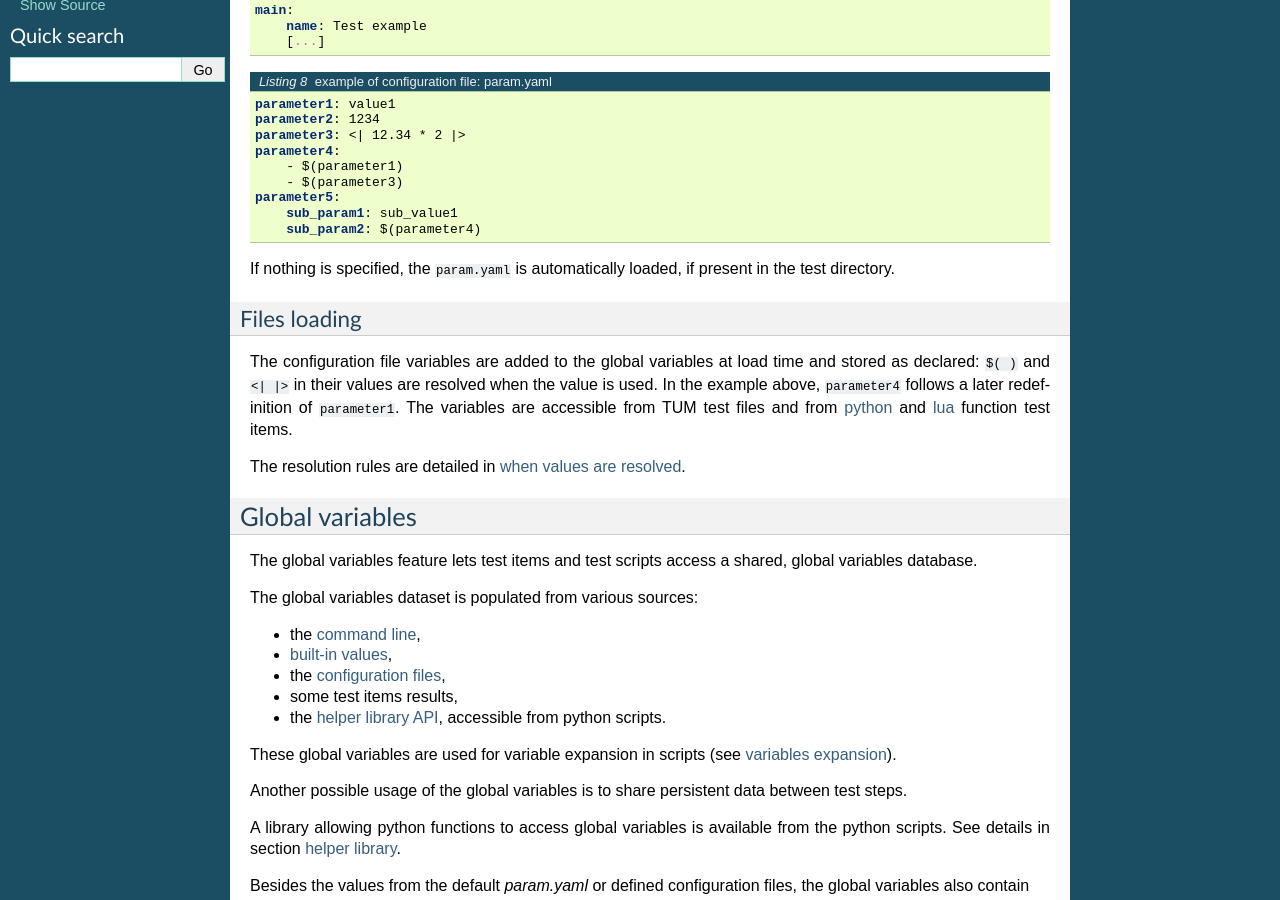
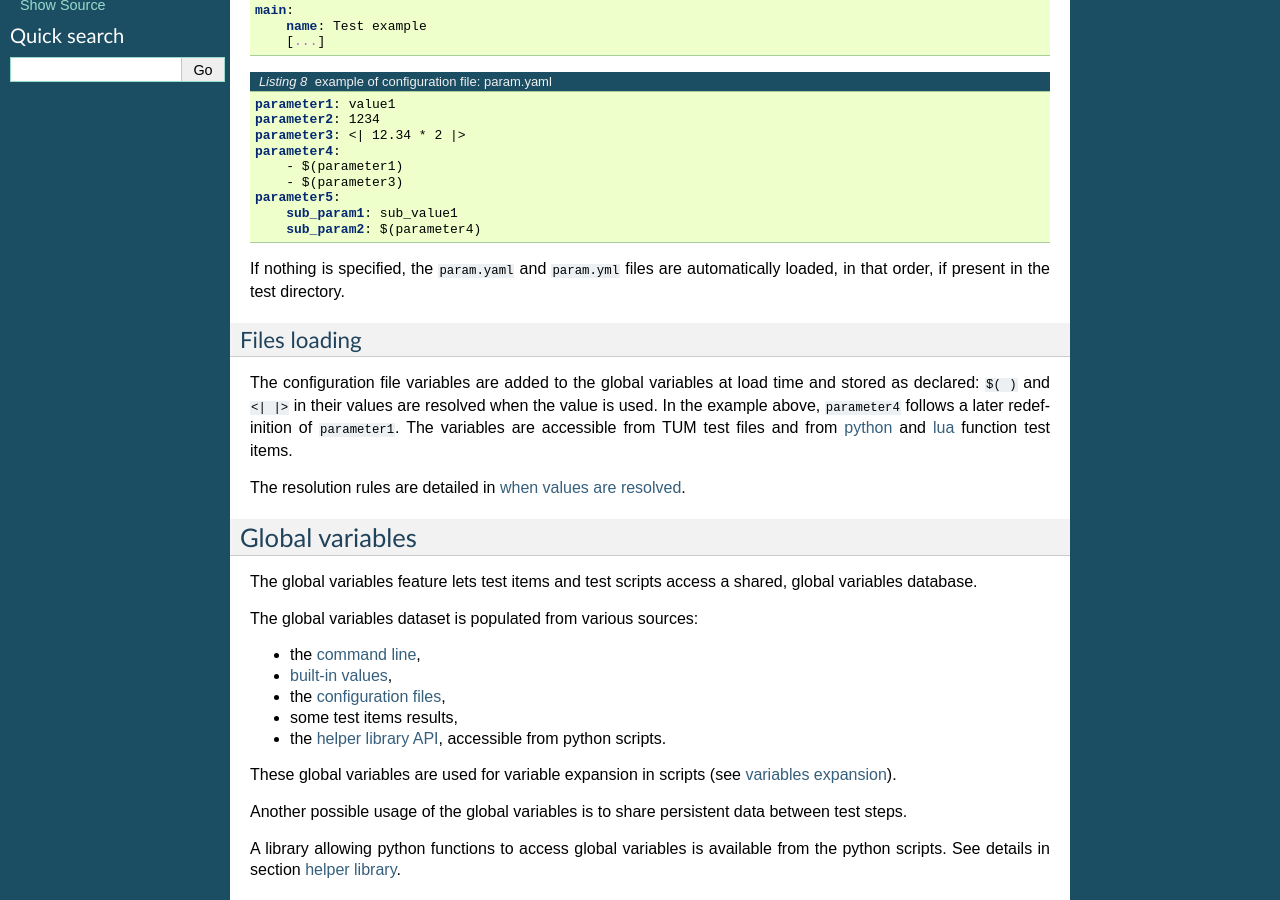
Before and after one commit to testium-HIL/testium, a Sphinx documentation site: the page built from doc/manual/sphinx/source/tum_syntax.rst, in a window 1280 px wide and 900 px high, scrolled down 963 px. Built offline with Sphinx 7.4.7, drawn with Linux system fonts in a browser that asks for light colours.

Commit message:
doc: mention the param.yml fallback for the default configuration file

```diff
--- a/doc/manual/sphinx/source/tum_syntax.rst
+++ b/doc/manual/sphinx/source/tum_syntax.rst
@@ -71,8 +71,8 @@ The parameter file can be specified in the `.tum` file root:
         sub_param1: sub_value1
         sub_param2: $(parameter4)
 
-If nothing is specified, the ``param.yaml``
-is automatically loaded, if present in the test directory.
+If nothing is specified, the ``param.yaml`` and ``param.yml`` files are
+automatically loaded, in that order, if present in the test directory.
 
 Files loading
 ^^^^^^^^^^^^^^^^^^
```
